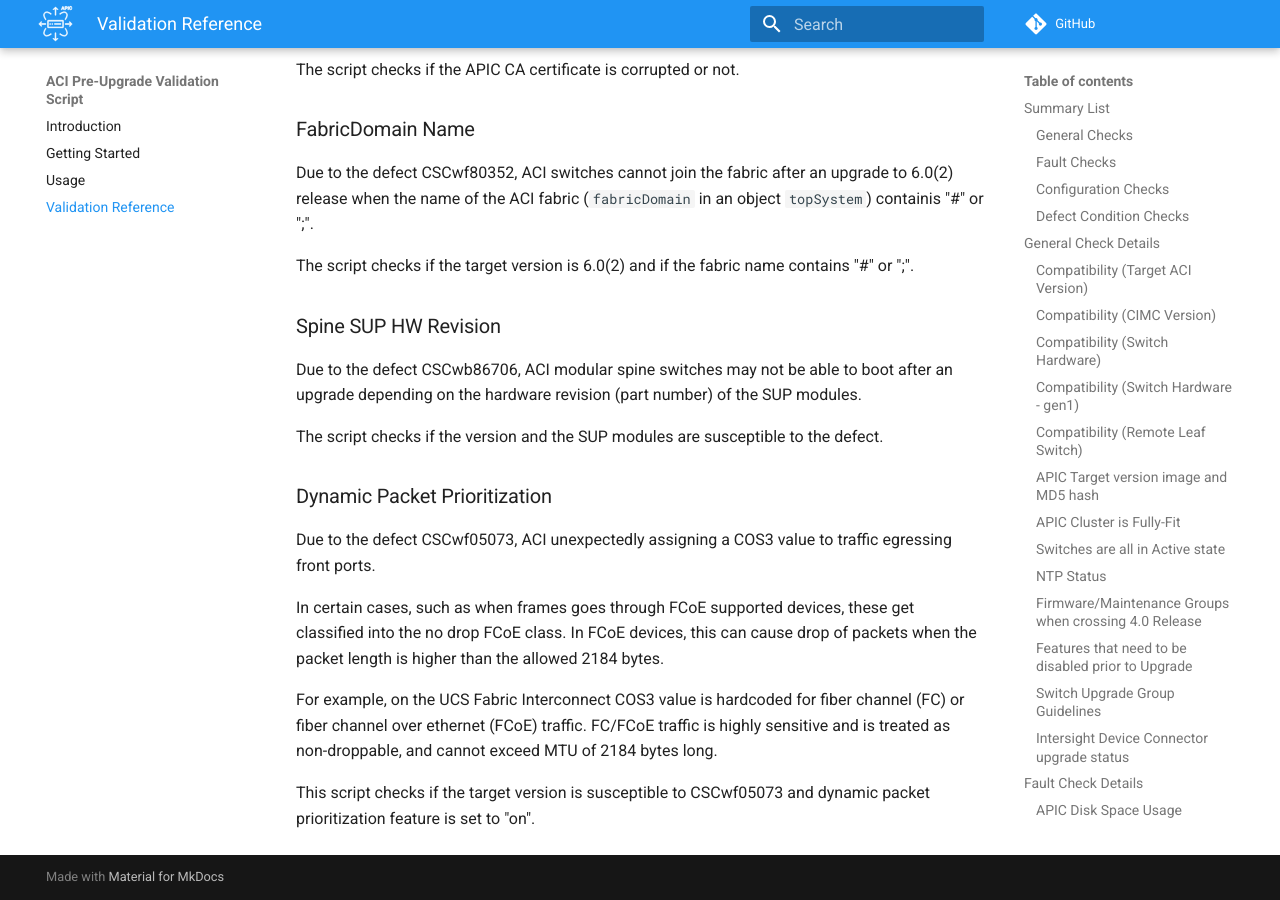
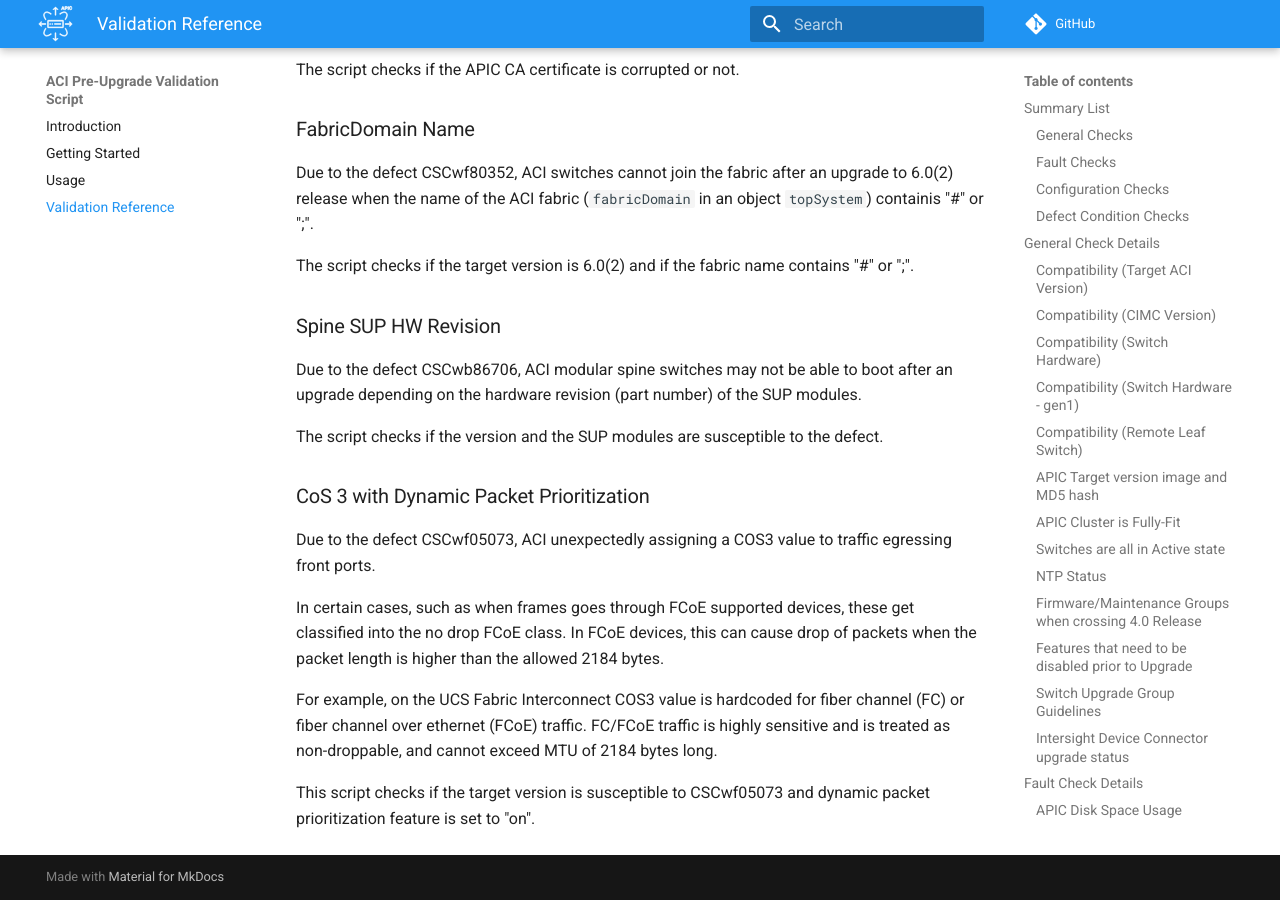
Before and after one commit to datacenter/ACI-Pre-Upgrade-Validation-Script, an MkDocs documentation site: the page built from docs/docs/validations.md, in a window 1280 px wide and 900 px high, scrolled down 35992 px. Built offline with MkDocs 1.6.1 and Material for MkDocs 9.7.7, drawn with Linux system fonts in a browser that asks for light colours; emoji names are drawn with the system emoji font; comment, search, counter and statistics services are not loaded.

Commit message:
Update docs/docs/validations.md
Co-authored-by: takishida <38262981+takishida@users.noreply.github.com>

```diff
--- a/docs/docs/validations.md
+++ b/docs/docs/validations.md
@@ -1308,7 +1308,7 @@ Due to the defect CSCwb86706, ACI modular spine switches may not be able to boot
 
 The script checks if the version and the SUP modules are susceptible to the defect.
 
-### Dynamic Packet Prioritization
+### CoS 3 with Dynamic Packet Prioritization
 
 Due to the defect CSCwf05073, ACI unexpectedly assigning a COS3 value to traffic egressing front ports.
 
```
